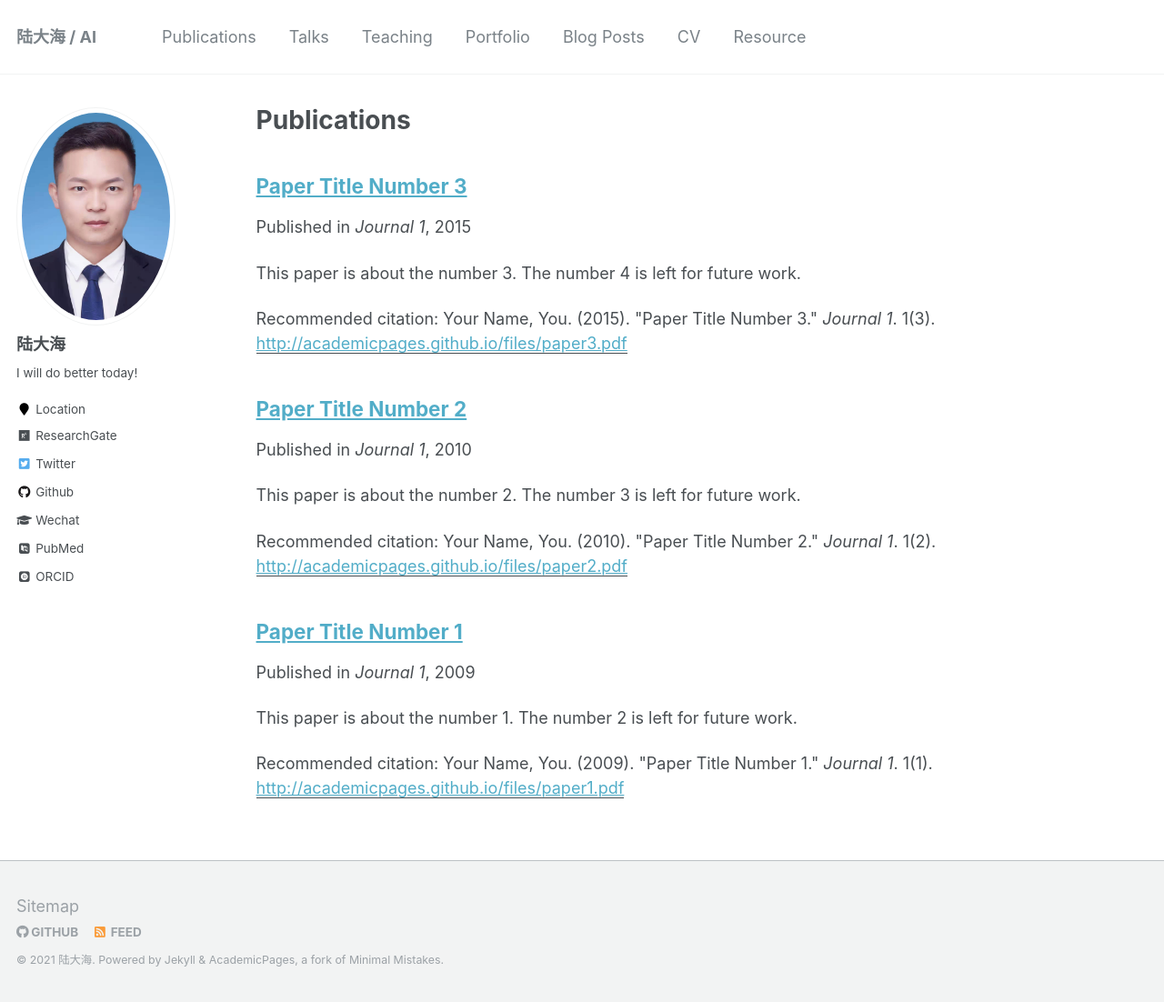
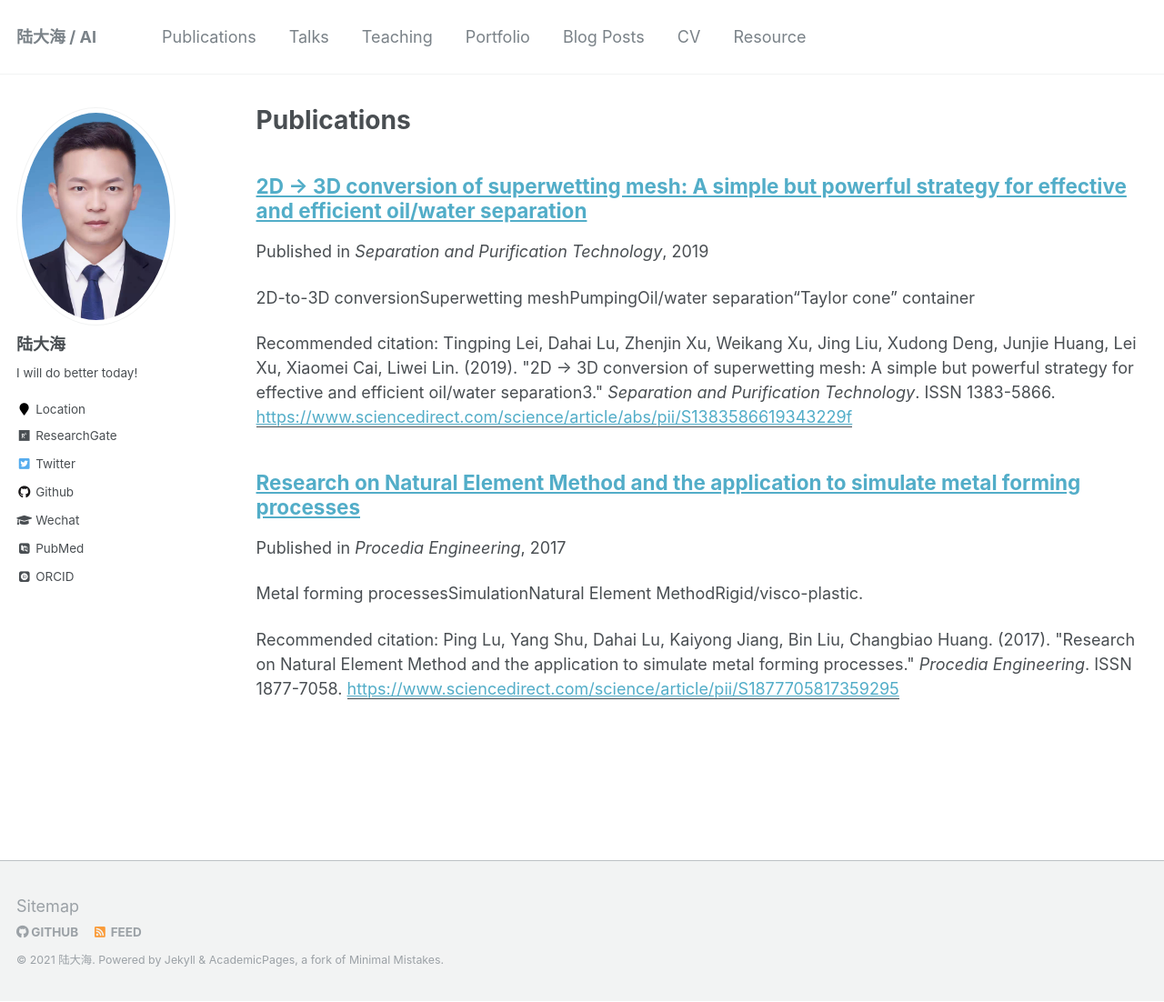
Before and after one commit to Asher-1/Asher-1.github.io, a Jekyll site: the page built from _pages/publications.md, in a window 1280 px wide and 1102 px high. Shown: the whole window at 91% size. Built offline with Jekyll 4.4.1, drawn with Linux system fonts in a browser that asks for light colours; some web fonts are replaced.

Commit message:
update papers

```diff
--- a/_publications/2009-10-01-paper-title-number-1.md
+++ /dev/null
@@ -1,15 +0,0 @@
----
-title: "Paper Title Number 1"
-collection: publications
-permalink: /publication/2009-10-01-paper-title-number-1
-excerpt: 'This paper is about the number 1. The number 2 is left for future work.'
-date: 2009-10-01
-venue: 'Journal 1'
-paperurl: 'http://academicpages.github.io/files/paper1.pdf'
-citation: 'Your Name, You. (2009). &quot;Paper Title Number 1.&quot; <i>Journal 1</i>. 1(1).'
----
-This paper is about the number 1. The number 2 is left for future work.
-
-[Download paper here](http://academicpages.github.io/files/paper1.pdf)
-
-Recommended citation: Your Name, You. (2009). "Paper Title Number 1." <i>Journal 1</i>. 1(1).
--- a/_publications/2010-10-01-paper-title-number-2.md
+++ /dev/null
@@ -1,15 +0,0 @@
----
-title: "Paper Title Number 2"
-collection: publications
-permalink: /publication/2010-10-01-paper-title-number-2
-excerpt: 'This paper is about the number 2. The number 3 is left for future work.'
-date: 2010-10-01
-venue: 'Journal 1'
-paperurl: 'http://academicpages.github.io/files/paper2.pdf'
-citation: 'Your Name, You. (2010). &quot;Paper Title Number 2.&quot; <i>Journal 1</i>. 1(2).'
----
-This paper is about the number 2. The number 3 is left for future work.
-
-[Download paper here](http://academicpages.github.io/files/paper2.pdf)
-
-Recommended citation: Your Name, You. (2010). "Paper Title Number 2." <i>Journal 1</i>. 1(2).
--- a/_publications/2015-10-01-paper-title-number-3.md
+++ /dev/null
@@ -1,15 +0,0 @@
----
-title: "Paper Title Number 3"
-collection: publications
-permalink: /publication/2015-10-01-paper-title-number-3
-excerpt: 'This paper is about the number 3. The number 4 is left for future work.'
-date: 2015-10-01
-venue: 'Journal 1'
-paperurl: 'http://academicpages.github.io/files/paper3.pdf'
-citation: 'Your Name, You. (2015). &quot;Paper Title Number 3.&quot; <i>Journal 1</i>. 1(3).'
----
-This paper is about the number 3. The number 4 is left for future work.
-
-[Download paper here](http://academicpages.github.io/files/paper3.pdf)
-
-Recommended citation: Your Name, You. (2015). "Paper Title Number 3." <i>Journal 1</i>. 1(3).
--- /dev/null
+++ b/_publications/2017-9-22-Research on Natural Element Method.md
@@ -0,0 +1,17 @@
+---
+title: "Research on Natural Element Method and the application to simulate metal forming processes"
+collection: publications
+permalink: /publication/2017-9-22-Research on Natural Element Method
+excerpt: 'Metal forming processesSimulationNatural Element MethodRigid/visco-plastic.'
+date: 2017-9-22
+venue: 'Procedia Engineering'
+paperurl: 'https://www.sciencedirect.com/science/article/pii/S1877705817359295'
+citation: 'Ping Lu, Yang Shu, Dahai Lu, Kaiyong Jiang, Bin Liu, Changbiao Huang. (2017). &quot;Research on Natural Element Method and the application to simulate metal forming processes.&quot; <i>Procedia Engineering</i>. ISSN 1877-7058.'
+---
+
+Due to the special characteristics of metal forming processes (i.e., large deformations, complex nonlinear, etc.), finite element  method (FEM) often encounters the mesh distortion problem in simulating large and severe deformation metal forming processes. Once meshes become severely distorted, the whole simulation process cannot be continued unless the remeshing is used. Nevertheless, remeshing usually leads to not only the deterioration of computational precision but also the increase of timeconsuming. To solve the problem, a meshless method known as natural element method (NEM) is introduced to analyze metal
+forming processes in the paper. The shape function of NEM is constructed by employing the natural neighbor interpolation method,  and it has the high accuracy of the approximation. In addition, because the shape function possesses the Kronecker δ property like  the FEM, the essential boundary conditions can be imposed directly. Therefore, the paper combines NEM with rigid/visco-plastic flow theory and applies it to simulate metal forming processes.  Furthermore, a numerical analysis procedure is developed. A numerical example of metal forming processes is analyzed. The validity of the numerical simulation program is evaluated by  comparing simulation results with those obtained by rigid/visco-plastic finite element method.
+
+[Download paper here](Asher-1.github.io/files/papers/Research on Natural Element Method.pdf)
+
+Recommended citation: Ping Lu, Yang Shu, Dahai Lu, Kaiyong Jiang, Bin Liu, Changbiao Huang. (2017). &quot;Research on Natural Element Method and the application to simulate metal forming processes.&quot; <i>Procedia Engineering</i>. ISSN 1877-7058.
--- /dev/null
+++ b/_publications/2019-10-22-2D → 3D conversion of superwetting mesh.md
@@ -0,0 +1,18 @@
+---
+title: "2D → 3D conversion of superwetting mesh: A simple but powerful strategy
+for effective and efficient oil/water separation"
+collection: publications
+permalink: /publication/2019-10-22-2D → 3D conversion of superwetting mesh
+excerpt: '2D-to-3D conversionSuperwetting meshPumpingOil/water separation“Taylor cone” container'
+date: 2019-10-22
+venue: 'Separation and Purification Technology'
+paperurl: 'https://www.sciencedirect.com/science/article/abs/pii/S1383586619343229f'
+citation: 'Tingping Lei, Dahai Lu, Zhenjin Xu, Weikang Xu, Jing Liu, Xudong Deng, Junjie Huang, Lei Xu, Xiaomei Cai, Liwei Lin. (2019). &quot;2D → 3D conversion of superwetting mesh: A simple but powerful strategy for effective and efficient oil/water separation3.&quot; <i>Separation and Purification Technology</i>. ISSN 1383-5866.'
+---
+
+Previously unattainable success in using a single superwetting mesh to separate oil/water mixtures of various densities was achieved via 2D → 3D conversion of superwetting mesh. Unlike 2D superwetting mesh, 3D mesh container allows both oil and water to touch the container wall, ensuring the passage of wetting phase through the mesh. By properly pumping out the non-wetting phase accumulated in the container, continuous oil/water
+separation can be realized. Experimental results demonstrate that the use of a single metal mesh only coated with the conveniently available superoleophilic-superhydrophobic materials not only realizes continuous separation of large-volume oil/water mixtures of any density ratios with high efficiency and high purity, but also shows good capacity in consecutive collection of oil from the water with the promising potential in separation of oil/water emulsions. The idea of 2D → 3D conversion of the membrane together with external pumping strategy is a novel concept for oil/water separation, which will bring technologies based on special wettability a step closer to practical applications.
+
+[Download paper here](http://academicpages.github.io/files/papers/1-s2.0-S1383586619343229-main.pdf)
+
+Recommended citation: Tingping Lei, Dahai Lu, Zhenjin Xu, Weikang Xu, Jing Liu, Xudong Deng, Junjie Huang, Lei Xu, Xiaomei Cai, Liwei Lin. (2019). &quot;2D → 3D conversion of superwetting mesh: A simple but powerful strategy for effective and efficient oil/water separation3.&quot; <i>Separation and Purification Technology</i>. ISSN 1383-5866.
```
Also changed, not shown: _pages/publications.md (line endings or trailing spaces), 2 other files.
